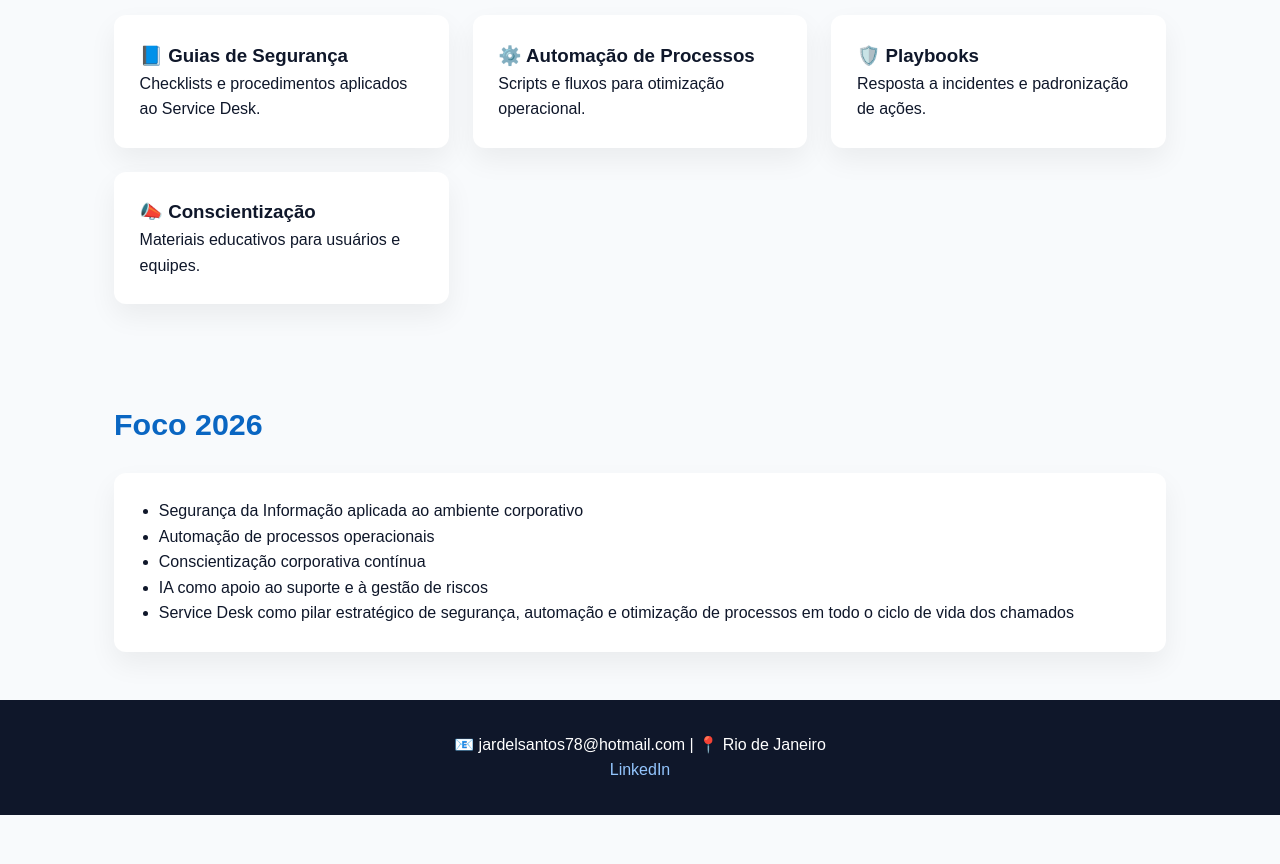
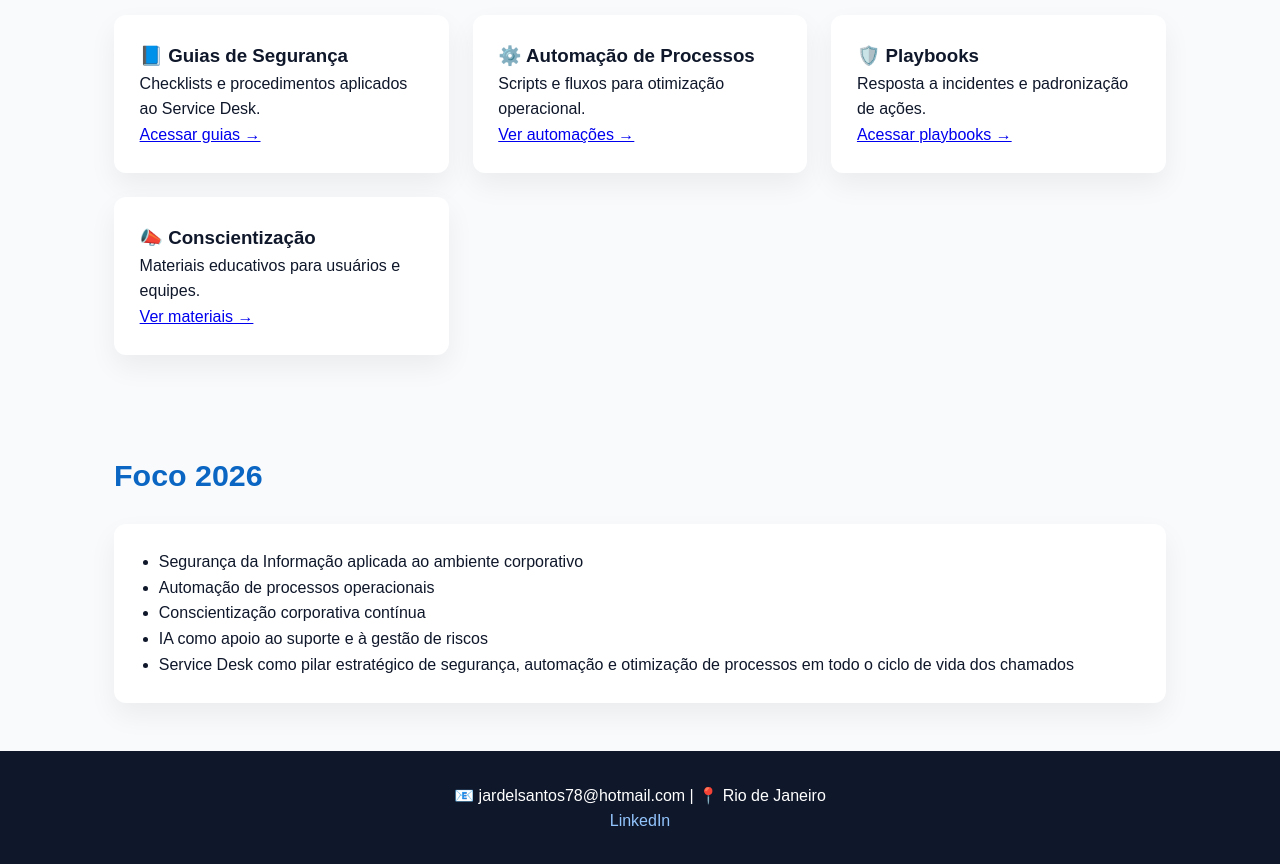
Before and after one commit to jardelsantos78/jardelsantos78.github.io, a plain HTML site: page index.html in a window 1280 px wide. Shown: the part 1180-2044 px from the top of the page. Before the commit the page ends 1995 px from the top, so only its background shows below. Drawn offline with Linux system fonts and the light colour scheme.

Commit message:
Restore and update index.html for personal website
Restored and updated the HTML structure and content for the personal website of Jardel Santos, focusing on information security and automation. Added links to GitHub projects and improved styling.

```diff
--- a/index.html
+++ b/index.html
@@ -185,27 +185,42 @@
   <h2>Projetos & Conteúdos</h2>
 
   <div class="grid">
+
     <div class="card">
       <h3>📘 Guias de Segurança</h3>
       <p>Checklists e procedimentos aplicados ao Service Desk.</p>
+      <a href="https://github.com/jardelsantos78/guias-seguranca" target="_blank">
+        Acessar guias →
+      </a>
     </div>
 
     <div class="card">
       <h3>⚙️ Automação de Processos</h3>
       <p>Scripts e fluxos para otimização operacional.</p>
+      <a href="https://github.com/jardelsantos78/automacao-ti" target="_blank">
+        Ver automações →
+      </a>
     </div>
 
     <div class="card">
       <h3>🛡️ Playbooks</h3>
       <p>Resposta a incidentes e padronização de ações.</p>
+      <a href="https://github.com/jardelsantos78/playbook-incidentes" target="_blank">
+        Acessar playbooks →
+      </a>
     </div>
 
     <div class="card">
       <h3>📣 Conscientização</h3>
       <p>Materiais educativos para usuários e equipes.</p>
+      <a href="https://github.com/jardelsantos78/conscientizacao-seguranca" target="_blank">
+        Ver materiais →
+      </a>
     </div>
+
   </div>
 </section>
+
 
 <section>
   <h2>Foco 2026</h2>
```
